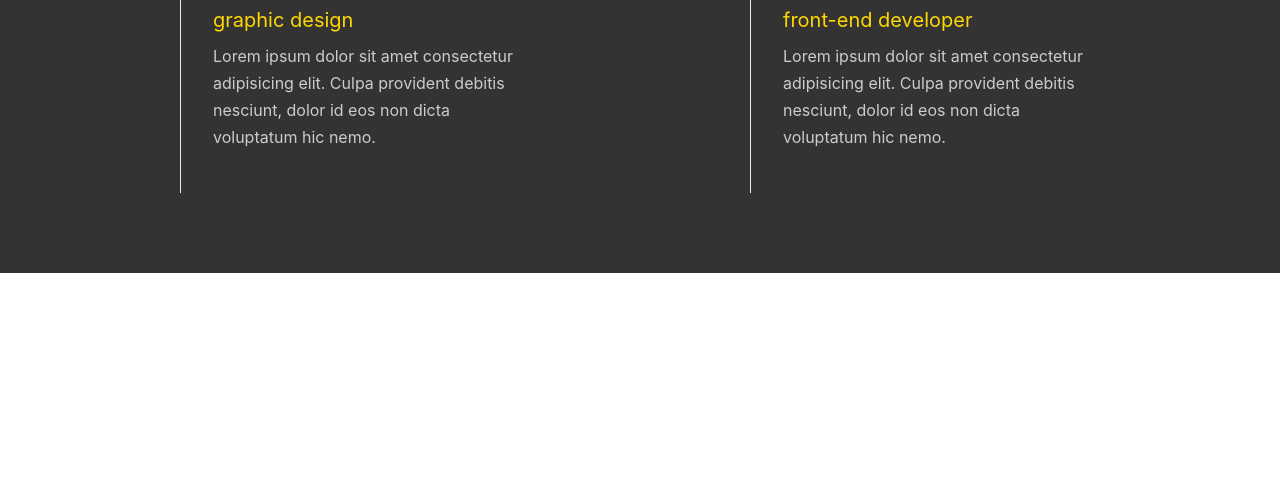
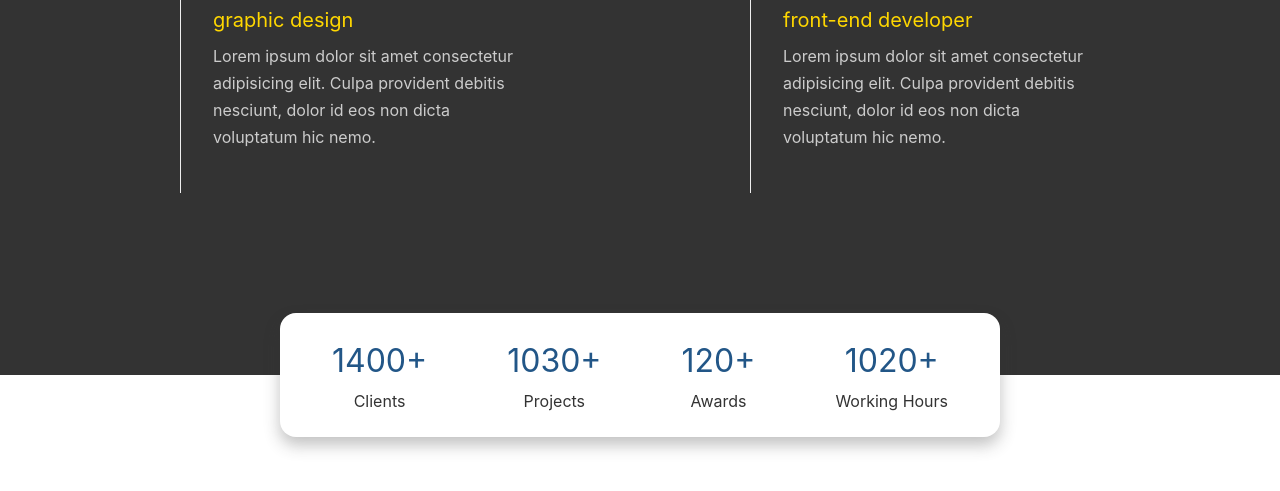
Before and after one commit to alhiane-1899/Shaikh, a plain HTML site: page index.html in a window 1280 px wide. Shown: the part 2460-2951 px from the top of the page. Drawn offline with Linux system fonts and the light colour scheme.

Commit message:
Conter Section Added

```diff
--- a/css/styles.css
+++ b/css/styles.css
@@ -356,3 +356,31 @@ img {
     margin-bottom: .5rem;
 }
 /* my experience section ends */
+/* counter section starts */
+.counter {
+    padding: 2.5rem 0;
+    background-image: linear-gradient(180deg,
+    var(--secondary-clr) 50%, var(--white-clr) 50%);
+}
+.counter-box {
+    width: 100%;
+    max-width: 45rem;
+    display: flex;
+    justify-content: center;
+    flex-wrap: wrap;
+    margin: 0 auto;
+    background: #fff;
+    border-radius: 1rem;
+    box-shadow: 0 0.5rem 1rem rgb(51 51 51 / 30%);
+}
+.count {
+    padding: 1.5rem 2.5rem;
+    text-align: center;
+}
+.number {
+    display: block;
+    font-size: 2rem;
+    color: var(--primary-clr);
+    margin-bottom: .25rem;
+}
+/* end section starts */
--- a/index.html
+++ b/index.html
@@ -152,5 +152,29 @@
         </div>
     </div>
     <!-- my experience section ends -->
+    <!-- counter section starts -->
+    <section class="counter">
+        <div class="container">
+            <div class="counter-box">
+                <div class="count">
+                    <span class="number">1400+</span>
+                    <h4 class="number-of">Clients</h4>
+                </div>
+                <div class="count">
+                    <span class="number">1030+</span>
+                    <h4 class="number-of">Projects</h4>
+                </div>
+                <div class="count">
+                    <span class="number">120+</span>
+                    <h4 class="number-of">Awards</h4>
+                </div>
+                <div class="count">
+                    <span class="number">1020+</span>
+                    <h4 class="number-of">Working Hours</h4>
+                </div>
+            </div>
+        </div>
+    </section>
+    <!-- counter section ends -->
 </body>
 </html>
```
